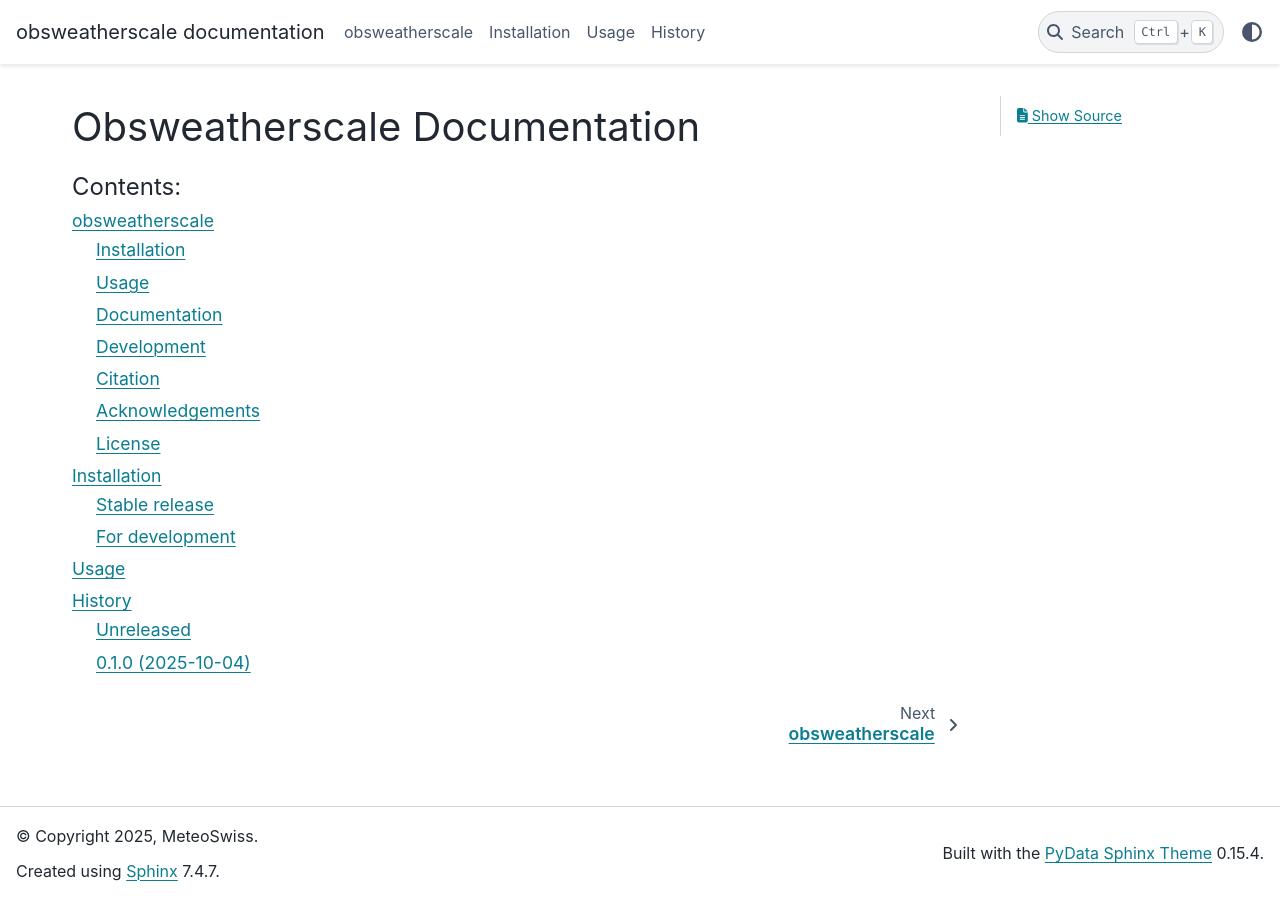
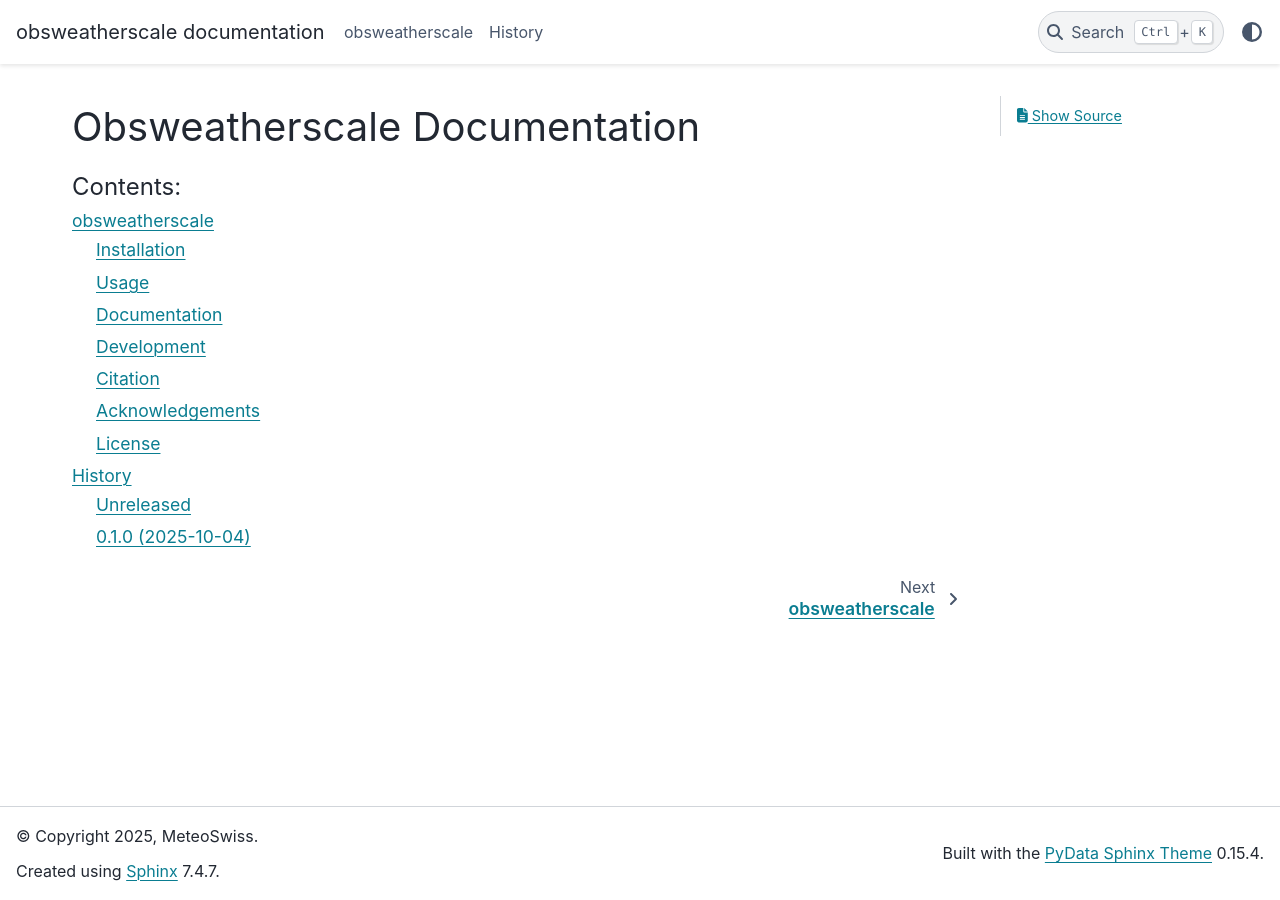
Before and after one commit to MeteoSwiss/obsweatherscale, a Sphinx documentation site: the page built from doc/index.rst, in a window 1280 px wide. Built offline with Sphinx 7.4.7 and the PyData theme 0.15.4, drawn with Linux system fonts in a browser that asks for light colours.

Commit message:
docs: let the README cover installation and usage
Remove installation and usage from the toctree and exclude them from
the build, since readme.rst already includes both sections.

Co-Authored-By: Claude Opus 5.5 <noreply@anthropic.com>

```diff
--- a/doc/conf.py
+++ b/doc/conf.py
@@ -67,7 +67,8 @@ language = "en"
 # List of patterns, relative to source directory, that match files and
 # directories to ignore when looking for source files.
 # This patterns also effect to html_static_path and html_extra_path
-exclude_patterns = ['_build', 'Thumbs.db', '.DS_Store']
+# installation and usage are covered by the README (included via readme.rst)
+exclude_patterns = ['_build', 'Thumbs.db', '.DS_Store', 'installation.rst', 'usage.rst']
 
 # The name of the Pygments (syntax highlighting) style to use.
 pygments_style = 'sphinx'
--- a/doc/index.rst
+++ b/doc/index.rst
@@ -6,6 +6,4 @@ Obsweatherscale Documentation
    :caption: Contents:
 
    readme
-   installation
-   usage
    changelog
```
